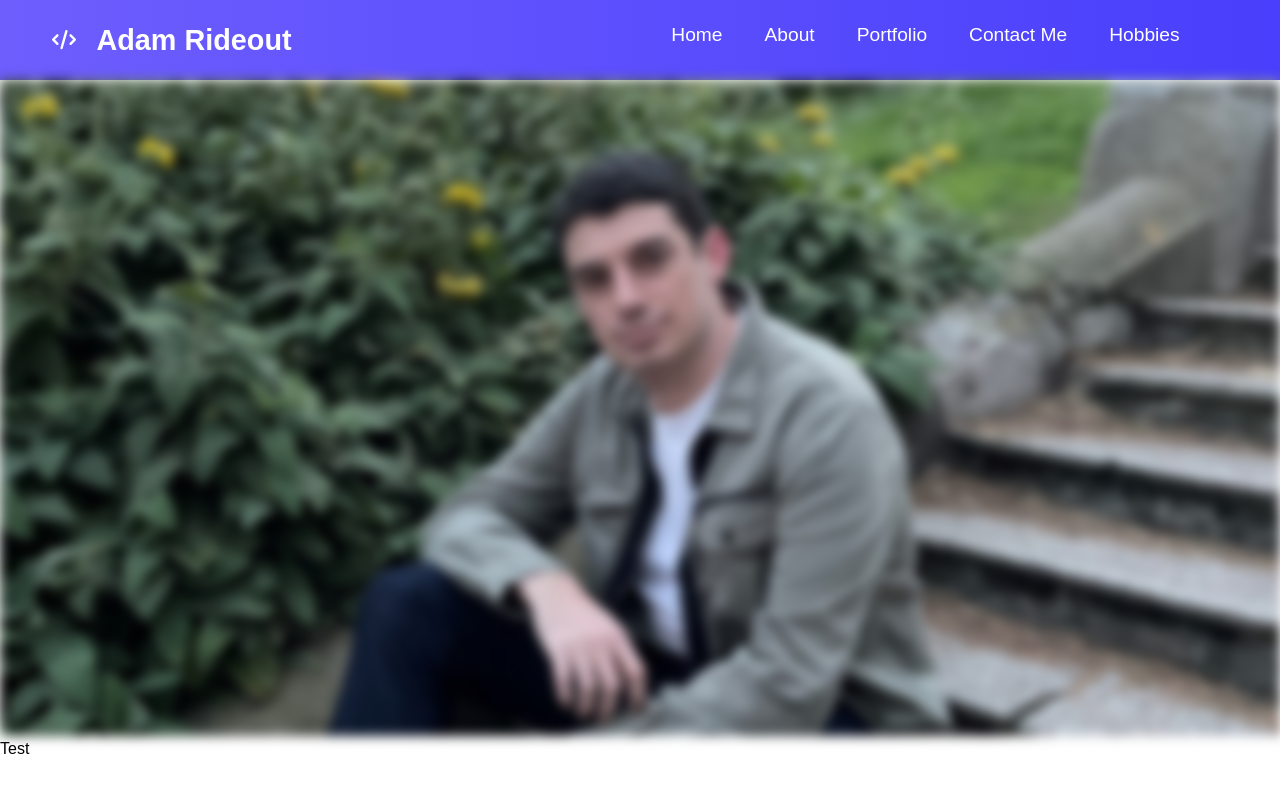
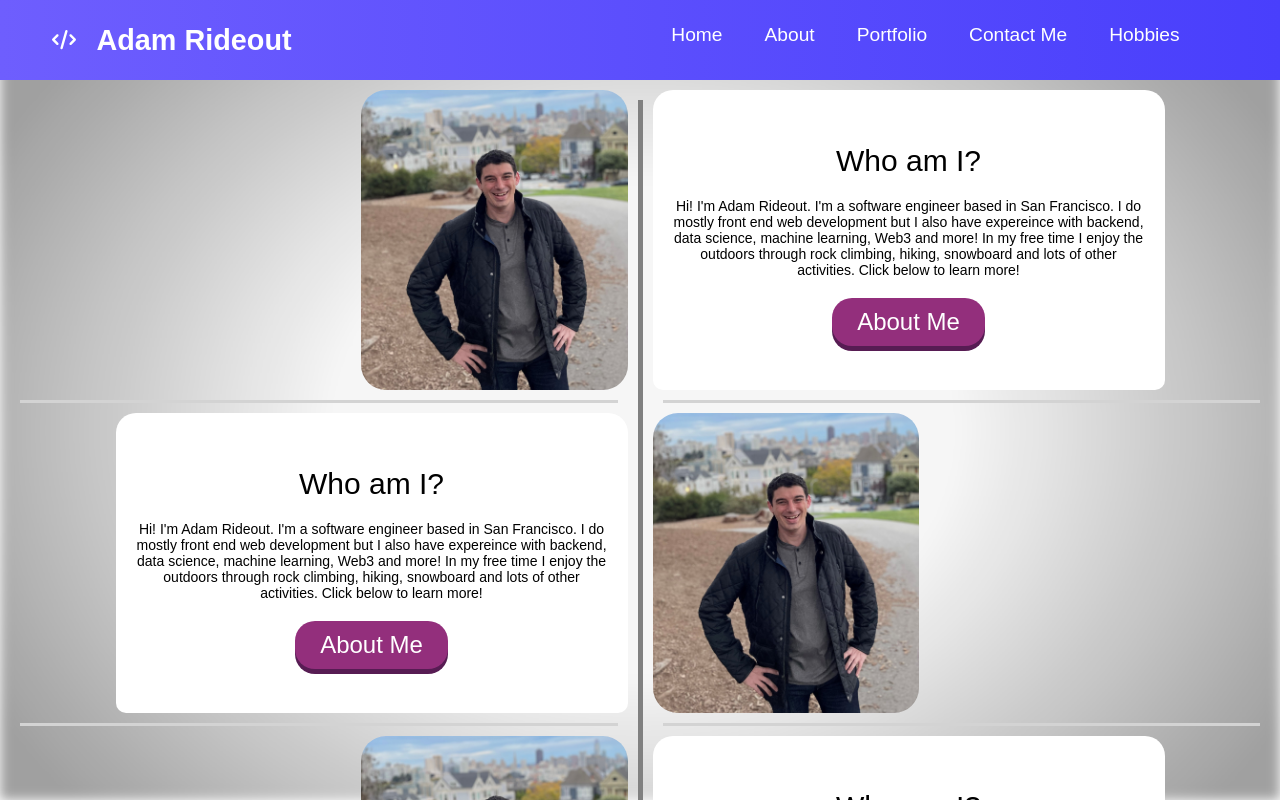
Before and after one commit to arideout1/Website, a React (Create React App) app: page / in a window 1280 px wide. Shown: the top 800 px of the page. Built offline with nearby package versions, Linux system fonts and the light colour scheme.

Commit message:
Added new homepage stuff

```diff
--- a/src/components/MainPages/About.js
+++ b/src/components/MainPages/About.js
@@ -1,10 +1,25 @@
-import React from 'react';
+import React, { useState, useRef, useEffect } from 'react';
+import styles from './About.module.css';
 
 function About() {
+    const [isNavOpen, setIsNavOpen] = useState(false)
 
-    return (<div>
-        <div>About Me</div>
-    </div>)
+    useEffect(() => {
+        setIsNavOpen(true);
+    });
+
+    return (
+        <div className={`${styles.wrapper}  ${isNavOpen ? styles.isNavOpen : ""}`}>
+            <div className={`${styles.nav}}`}>
+                <button onClick={() => setIsNavOpen(v => !v)}>
+                    This is a button
+                </button>
+                <div>
+                    THis is test text
+                </div>
+            </div>
+        </div>
+    )
 }
 
 export default About;
--- /dev/null
+++ b/src/components/MainPages/About.module.css
@@ -0,0 +1,46 @@
+.page {
+    background-color: red;
+    text-align: center;
+    padding: 40px;
+    height: 100vh;
+}
+
+.button {
+    padding: 8px;
+}
+
+.container {
+    padding: 40px;
+    margin-top: 200px;
+    min-height: 200px;
+}
+
+.item {
+    width: 100px;
+    height: 100px;
+    margin: 0 auto;
+    background-color: white;
+    border-radius: 8px;
+    box-shadow: rgba(0, 0, 0, 0.2) 0px 8px 24px;
+}
+
+.wrapper {
+    display: flex;
+    width: 100%;
+    height: 100%;
+    transition: margin 1.5s;
+    margin: 0 0 0 0;
+    background-color: red;
+}
+
+.isNavOpen {
+    margin-left: 250px;
+}
+
+.nav {
+    position: relative;
+    width: 250px;
+    height: 100%;
+    padding: 20px;
+    border-right: 1px solid #ccc;
+}
--- a/src/components/MainPages/Homepage.js
+++ b/src/components/MainPages/Homepage.js
@@ -1,13 +1,88 @@
-import React from 'react';
-import Portrait from '../../portrait-wide.jpg';
+import React, { useState, useEffect } from 'react';
 import styles from './Homepage.module.css';
+import Portrait2 from "../../portrait-cropped.jpg"
+import { Link } from 'react-router-dom';
 
 function Homepage() {
 
+    const [isRendered, setIsRendered] = useState(false);
+
+    useEffect(() => {
+        setIsRendered(true);
+    });
+
     return (<div>
-        <img className={styles.picture} src={Portrait} />
-        <div className={styles.test}>
-            Test
+        <div className={styles.background}>
+        </div>
+        <div className={styles.columns}>
+            <div className={styles.columnContainer}>
+                <div className={styles.columnLeft}>
+                    <div className={`${styles.leftSide} ${styles.transition1} ${isRendered ? styles.transitionEnd : ""}`}>
+                        <img className={`${styles.img}`} src={Portrait2} alt="" ></img>
+                    </div>
+                    <div className={styles.dividerHorizontalContainer}>
+                        <div className={styles.dividerHorizontal} />
+                    </div>
+                    <div className={`${styles.leftSide} ${styles.transition2} ${isRendered ? styles.transitionEnd : ""}`}>
+                        <div className={styles.textCard}>
+                            <div className={styles.cardContent}>
+                                <div className={styles.title}>Who am I?</div>
+                                <div className={styles.paragraph}>Hi! I'm Adam Rideout. I'm a software engineer based in San Francisco. I do mostly front end web development but I also have expereince with backend, data science, machine learning, Web3 and more! In my free time I enjoy the outdoors through rock climbing, hiking, snowboard and lots of other activities. Click below to learn more!</div>
+                                <Link style={{ textDecoration: 'none' }} to={"about"} >
+                                    <button className={styles.button}>About Me</button>
+                                </Link>
+                            </div>
+                        </div>
+                    </div>
+                    <div className={styles.dividerHorizontalContainer}>
+                        <div className={styles.dividerHorizontal} />
+                    </div>
+                    <div className={`${styles.leftSide} ${styles.transition3} ${isRendered ? styles.transitionEnd : ""}`}>
+                        <img className={`${styles.img}`} src={Portrait2} alt="" ></img>
+                    </div>
+                </div>
+            </div>
+            <div className={styles.dividerVerticleContainer}>
+                <div className={styles.dividerVerticle} />
+            </div>
+            <div className={styles.columnContainer}>
+                <div className={styles.columnRight}>
+                    <div className={`${styles.rightSide} ${styles.transition1} ${isRendered ? styles.transitionEnd : ""}`}>
+                        <div className={styles.textCard}>
+                            <div className={styles.cardContent}>
+                                <div className={styles.title}>Who am I?</div>
+                                <div className={styles.paragraph}>Hi! I'm Adam Rideout. I'm a software engineer based in San Francisco. I do mostly front end web development but I also have expereince with backend, data science, machine learning, Web3 and more! In my free time I enjoy the outdoors through rock climbing, hiking, snowboard and lots of other activities. Click below to learn more!</div>
+                                <Link style={{ textDecoration: 'none' }} to={"about"} >
+                                    <button className={styles.button}>About Me</button>
+                                </Link>
+                            </div>
+                        </div>
+                    </div>
+                    <div className={styles.dividerHorizontalContainer}>
+                        <div className={styles.dividerHorizontal} />
+                    </div>
+                    <div className={`${styles.rightSide} ${styles.transition2} ${isRendered ? styles.transitionEnd : ""}`}>
+                        <img className={`${styles.img}`} src={Portrait2} alt="" ></img>
+                    </div>
+
+                    <div className={styles.dividerHorizontalContainer}>
+
+                        <div className={styles.dividerHorizontal} />
+                    </div>
+                    <div className={`${styles.rightSide} ${styles.transition3} ${isRendered ? styles.transitionEnd : ""}`}>
+                        <div className={styles.textCard}>
+                            <div className={styles.cardContent}>
+                                <div className={styles.title}>Who am I?</div>
+                                <div className={styles.paragraph}>Hi! I'm Adam Rideout. I'm a software engineer based in San Francisco. I do mostly front end web development but I also have expereince with backend, data science, machine learning, Web3 and more! In my free time I enjoy the outdoors through rock climbing, hiking, snowboard and lots of other activities. Click below to learn more!</div>
+                                <Link style={{ textDecoration: 'none' }} to={"about"} >
+                                    <button className={styles.button}>About Me</button>
+                                </Link>
+                            </div>
+                        </div>
+
+                    </div>
+                </div>
+            </div>
         </div>
     </div>)
 }
--- a/src/components/MainPages/Homepage.module.css
+++ b/src/components/MainPages/Homepage.module.css
@@ -1,4 +1,157 @@
-.picture {
-    width: 100vw;
+.background {
+    background-image: url('../../grey.png');
+    background-position: center top;
+    background-size: cover;
+    background-repeat: no-repeat;
+    min-width: 100%;
+    min-height: 100%;
+    position: fixed;
+    top: 0;
+    left: 0;
+    z-index: -1;
     filter: blur(6px);
 }
+
+.img {
+    height: 300px;
+    border-radius: 25px;
+    border: 1px;
+    opacity: 1;
+}
+
+
+.transition1 {
+    transition: all 1.1s ease;
+}
+
+.transition2 {
+    transition: all 1.5s ease;
+}
+
+.transition3 {
+    transition: all 1.9s ease;
+}
+
+.leftSide {
+    padding: 10px;
+    padding-right: 250px;
+    height: 320px;
+}
+
+.rightSide {
+    padding: 10px;
+    padding-left: 250px;
+    height: 320px;
+}
+
+.transitionEnd {
+    margin: 0px;
+    padding: 10px;
+}
+
+.imgEnd {
+    opacity: 1;
+}
+
+.columnContainer {
+    width: 50%;
+}
+
+.columnLeft {
+    width: 100%;
+    display: flex;
+    flex-direction: column;
+    align-items: flex-end;
+}
+
+.columnRight {
+    width: 100%;
+    display: flex;
+    flex-direction: column;
+    align-items: flex-start;
+}
+
+.columns {
+    width: 100vw;
+    display: flex;
+    justify-items: center;
+    overflow: hidden;
+}
+
+.dividerHorizontalContainer {
+    padding-left: 20px;
+    padding-right: 20px;
+    width: 100%;
+}
+
+.dividerHorizontal {
+    width: 100%;
+    height: 3px;
+    background-color: lightgrey;
+}
+
+.dividerVerticleContainer {
+    padding-top: 20px;
+    padding-bottom: 20px;
+}
+
+.dividerVerticle {
+    height: 100%;
+    background-color: grey;
+    width: 5px;
+}
+
+.cardContainer {
+    margin: 0px;
+}
+
+.textCard {
+    position: relative;
+    border-radius: 10px;
+    border-top-left-radius: 20px;
+    border-top-right-radius: 20px;
+    background: #FFF;
+    width: 40vw;
+    height: 300px;
+    display: flex;
+    flex-direction: column;
+    align-items: center;
+    text-align: center;
+    padding: 10px;
+    justify-content: center;
+}
+
+.title {
+    font-size: 30px;
+    padding: 10px;
+}
+
+.paragraph {
+    font-size: 14px;
+    padding: 10px;
+}
+
+
+.button {
+    background: #932f7c;
+    outline: none;
+    border: none;
+    color: #FFF;
+    padding: 10px 25px;
+    border-radius: 20px;
+    font-size: 24px;
+    transition: all 0.1s ease;
+    cursor: pointer;
+    background-color: #932f7c;
+    box-shadow: 0 5px 0 #571c53;
+    margin-top: 10px
+}
+
+.button:active {
+    box-shadow: none;
+    transform: translateY(5px);
+}
+
+.button:hover {
+    background: #ba3a9c;
+}
```
